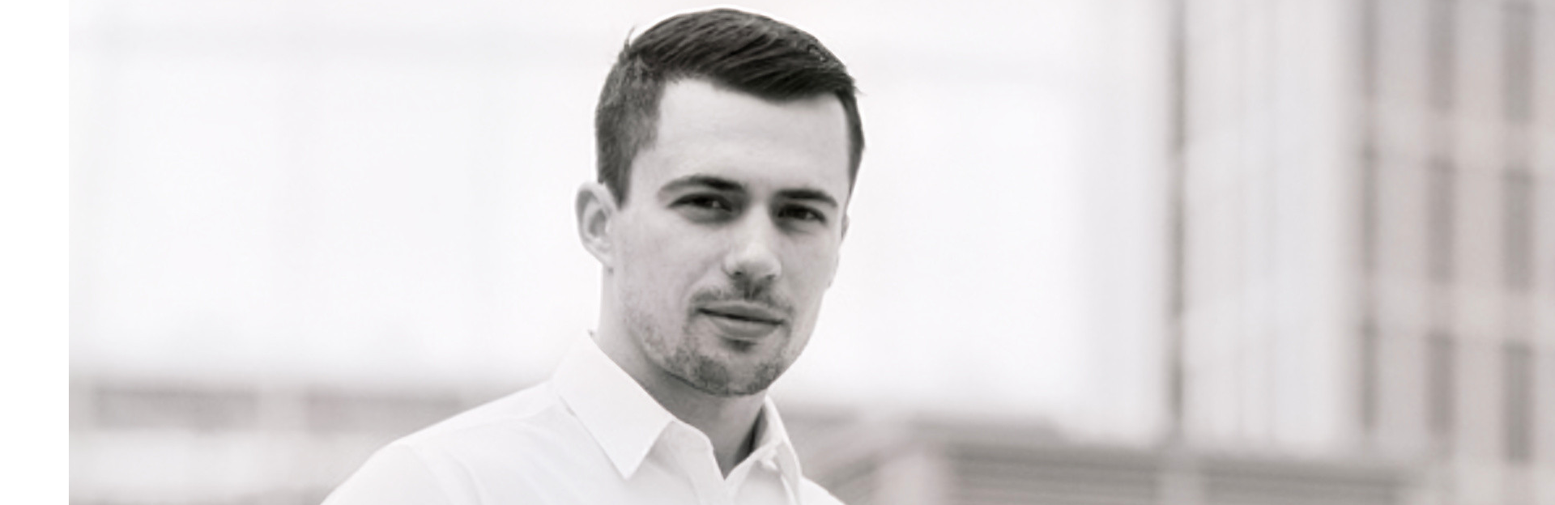
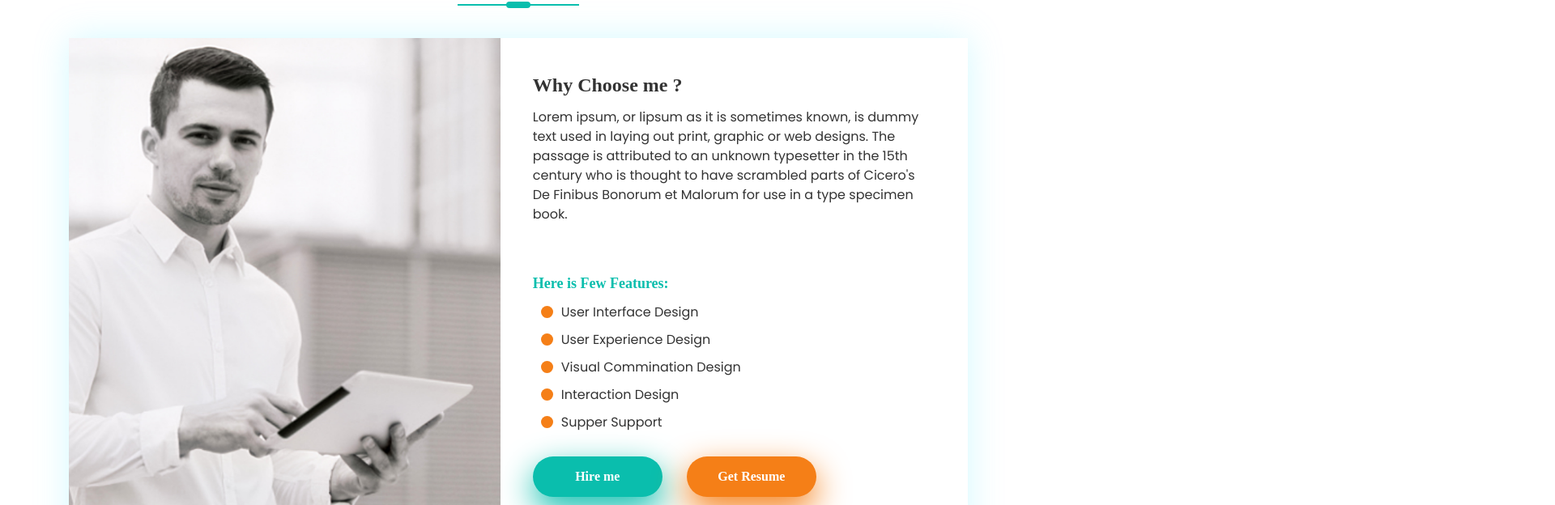
Before and after one commit to amirgh82/CV-project, a React (Create React App) app: page / in a window 1280 px wide. Shown: the part 1152-1776 px from the top of the page at 81% size, 1920 px wide, since content can reach past the window. Built offline with nearby package versions, Linux system fonts and the light colour scheme.

Commit message:
Complate About component and add Services and Service component

```diff
--- a/src/App.js
+++ b/src/App.js
@@ -2,12 +2,14 @@ import './App.css';
 import Navbar from './components/Navbar/Navbar'
 import Main from './components/Page/Main';
 import About from './components/About/About';
+import Services from './components/Services/Services';
 function App() {
   return (
     <>
       <Navbar />
       <Main />
       <About />
+      <Services/>
     </>
   );
 }
--- a/src/components/About/About.css
+++ b/src/components/About/About.css
@@ -1,3 +1,93 @@
-.aboutes {
+.aboutus {
     margin-top: 6rem;
 }
+
+.about {
+    display: flex;
+    background-color: var(--section-bg-color);
+    box-shadow: 0 0 4rem rgba(96, 233, 255, 27%);
+    min-height: 62rem;
+}
+
+.about__cover {
+    flex-basis: 48%;
+}
+
+.about__content {
+    flex-basis: 52%;
+    padding: 4rem;
+}
+
+.about__img {
+    width: 100%;
+    height: 100%;
+    object-fit: cover;
+}
+
+.about__titile {
+    font-family: 'Popins SemiBold';
+    font-size: 2.4rem;
+    margin-top: 0;
+    margin-bottom: 1rem;
+}
+
+.about__description {
+    margin: 0 0 6rem 0;
+}
+
+.about__list-title {
+    color: var(--primary-color);
+    font-family: 'Popins SemiBold';
+    font-size: 1.8rem;
+    margin-top: 0;
+    margin-bottom: 1rem;
+}
+
+.about-list {
+    margin-bottom: 3rem;
+    margin-left: 1rem;
+}
+
+.about-list__item {
+    margin-bottom: 1rem;
+    position: relative;
+    padding-left: 2.5rem;
+}
+
+.about-list__item:last-child {
+    margin-bottom: 0;
+}
+
+.about-list__item::before {
+    content: '';
+    position: absolute;
+    left: 0;
+    top: 0;
+    bottom: 0;
+    margin: auto;
+    width: 1.5rem;
+    height: 1.5rem;
+    background-color: #f57f17;
+    border-radius: 100%;
+}
+
+@media screen and (max-width:1200px){
+    .about__cover,.about__content{
+        flex-basis: 50%;
+    }
+}
+
+@media screen and (max-width:992px) {
+
+    .about{
+        flex-direction: column;
+    }
+
+    .about__cover,.about__content{
+        flex-basis: auto;
+    }
+
+    .about__content{
+        padding: 2rem 4rem;
+    }
+}
--- a/src/components/About/About.jsx
+++ b/src/components/About/About.jsx
@@ -35,8 +35,10 @@ export default function About() {
                             <li className="about-list__item">Interaction Design</li>
                             <li className="about-list__item">Supper Support</li>
                         </ul>
-                        <Button>Hire me</Button>
-                        <Button >Get Resume</Button>
+                        <div className="home__links-wrapper">
+                            <Button>Hire me</Button>
+                            <Button >Get Resume</Button>
+                        </div>
                     </div>
                 </div>
             </div>
--- a/src/components/Dependencies/Titles/Title.css
+++ b/src/components/Dependencies/Titles/Title.css
@@ -13,6 +13,7 @@
 .section-head-caption {
     color: var(--text-color);
     margin: 0.5rem 0 2rem 0;
+    letter-spacing: 0.25rem;
 }
 
 .section-head-line {
--- a/src/components/Home/Home.css
+++ b/src/components/Home/Home.css
@@ -114,6 +114,9 @@
     .home__name {
         font-size: 2rem;
     }
+    .home__links-wrapper {
+        justify-content: center;
+    }
 }
 
 @media screen and (max-width:420px) {
--- /dev/null
+++ b/src/components/Services/Services.jsx
@@ -0,0 +1,15 @@
+import React from 'react'
+import './Services.css'
+import Title from '../Dependencies/Titles/Title'
+export default function Services() {
+    return (
+        <Title>
+            {[
+                'Services',
+                'What We Provide You ?'
+            ]}
+        </Title>
+
+
+    )
+}
```
Also changed, not shown: src/components/Services/Service/Service.jsx (added), src/components/Services/Services.css (added).
